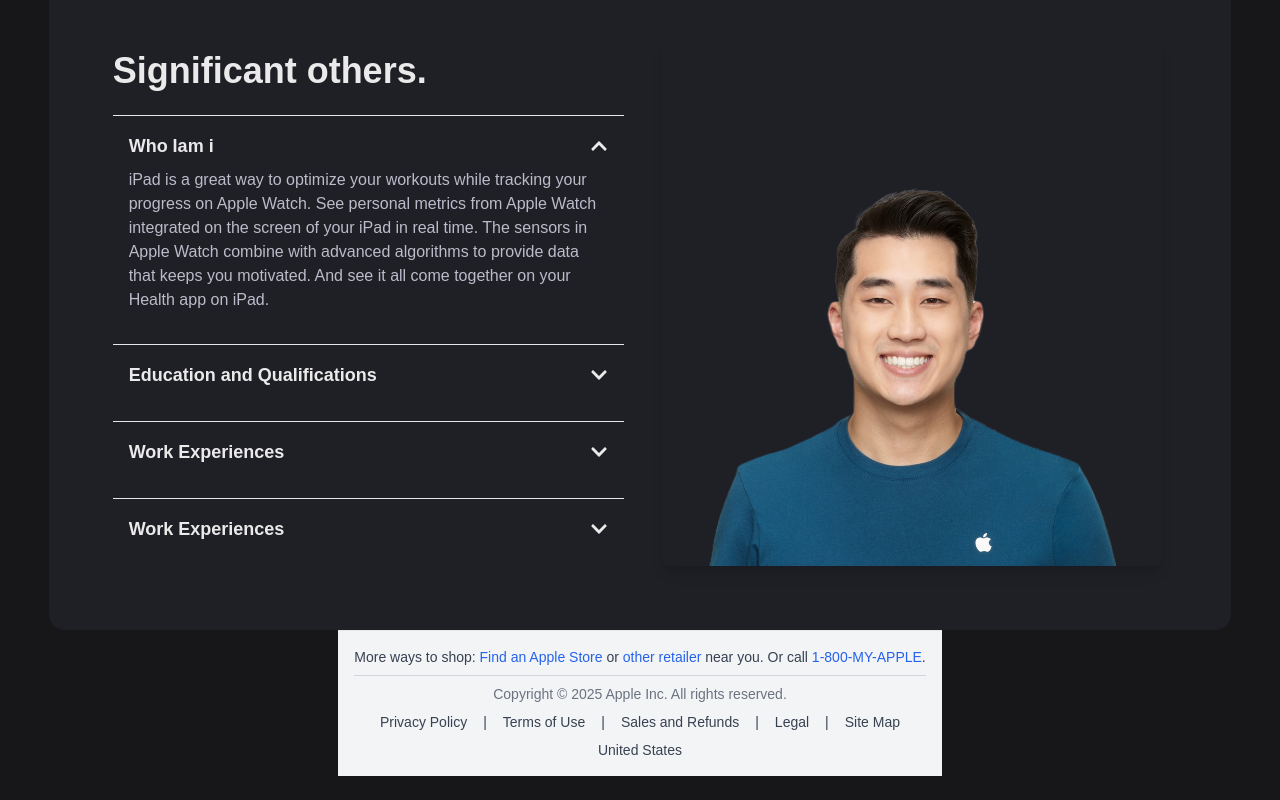
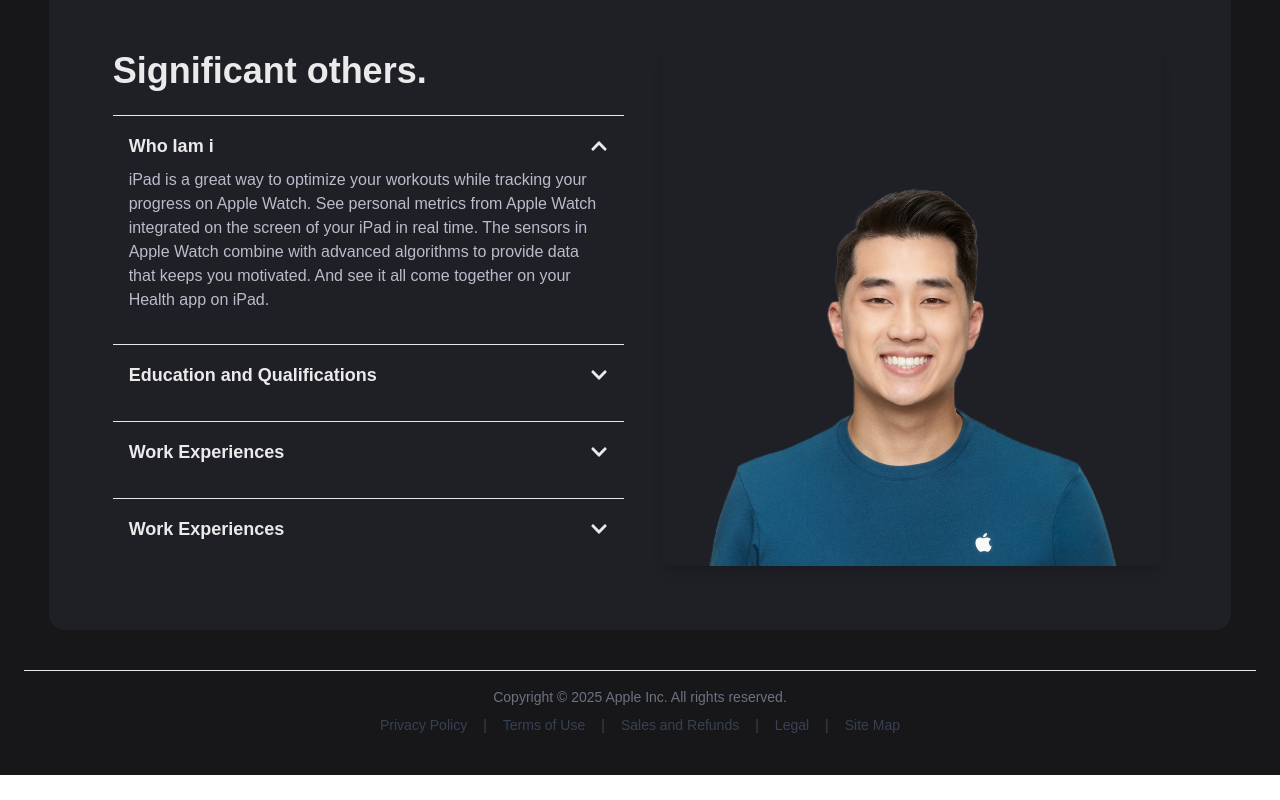
Before and after one commit to Pathum-Hettiarachchi/test_next_js_and_tailwind_css, a Next.js app: page / in a window 1280 px wide. Shown: the part 2372-3172 px from the top of the page. After the commit the page ends 3147 px from the top, so only its background shows below. Built offline with nearby package versions, Linux system fonts and the light colour scheme.

Commit message:
customize footer

```diff
--- a/app/Components/Footer.tsx
+++ b/app/Components/Footer.tsx
@@ -2,12 +2,10 @@
 
 export default function Footer() {
   return (
-    <footer className="bg-gray-100 text-gray-700 text-sm py-4 border-t">
+    <footer className="bg-background text-gray-700 text-sm py-4 border-t w-full mt-10">
       <div className="container mx-auto px-4 text-center">
-        <p>
-          More ways to shop: <Link href="#" className="text-blue-600 hover:underline">Find an Apple Store</Link> or <Link href="#" className="text-blue-600 hover:underline">other retailer</Link> near you. Or call <Link href="#" className="text-blue-600 hover:underline">1-800-MY-APPLE</Link>.
-        </p>
-        <hr className="my-2 border-gray-300" />
+
+
         <p className="text-gray-500">Copyright &copy; 2025 Apple Inc. All rights reserved.</p>
         <div className="flex justify-center space-x-4 mt-2">
           <Link href="#" className="hover:underline">Privacy Policy</Link>
@@ -20,7 +18,6 @@
           <span>|</span>
           <Link href="#" className="hover:underline">Site Map</Link>
         </div>
-        <p className="mt-2">United States</p>
       </div>
     </footer>
   );
```
